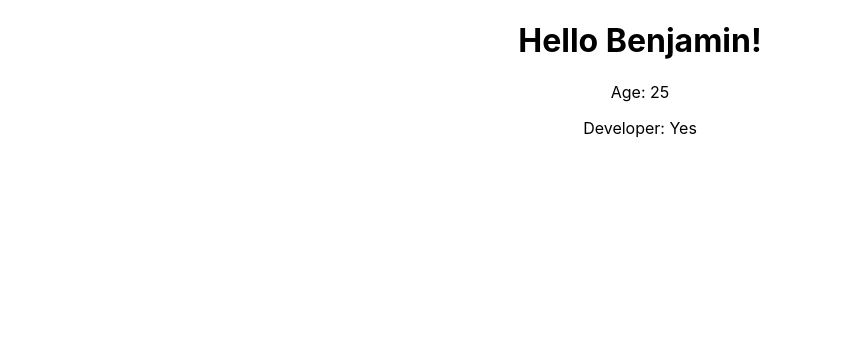
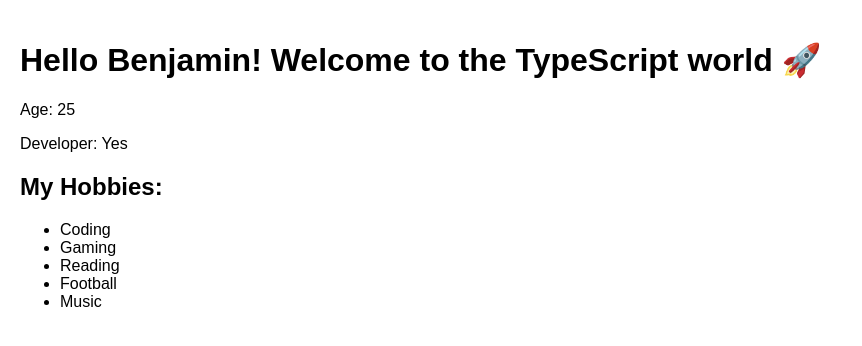
Before and after one commit to Benjamin-Manjolo/learnin-typescript, a React (Create React App) app: page / in a window 1280 px wide. Shown: the top 346 px of the page, without its empty margins (0-862 px from the left). Built offline with nearby package versions, Linux system fonts and the light colour scheme.

Commit message:
first task

```diff
--- a/src/App.tsx
+++ b/src/App.tsx
@@ -1,20 +1,29 @@
-import React from 'react';
-import logo from './logo.svg';
-import './App.css';
-
 function App() {
-
-    const name: string = "Benjamin";
+  const name: string = "Benjamin";
   const age: number = 25;
   const isDeveloper: boolean = true;
 
-  // Try breaking it on purpose (commented out):
-  // name = 123; // Error: Type 'number' is not assignable to type 'string'
+  // Task 1: Array of strings
+  const hobbies: string[] = ["Coding", "Gaming", "Reading", "Football", "Music"];
+
+  // Task 2: Function that takes a string and returns a greeting string
+  const greet = (personName: string): string => {
+    return `Hello ${personName}! Welcome to the TypeScript world 🚀`;
+  };
+
   return (
-    <div className="App">
-       <h1>Hello {name}!</h1>
+    <div className="App" style={{ padding: "20px", fontFamily: "Arial" }}>
+      <h1>{greet(name)}</h1>
       <p>Age: {age}</p>
       <p>Developer: {isDeveloper ? "Yes" : "No"}</p>
+
+      {/* Task 3: Display hobbies in a list */}
+      <h2>My Hobbies:</h2>
+      <ul>
+        {hobbies.map((hobby, index) => (
+          <li key={index}>{hobby}</li>
+        ))}
+      </ul>
     </div>
   );
 }
```
